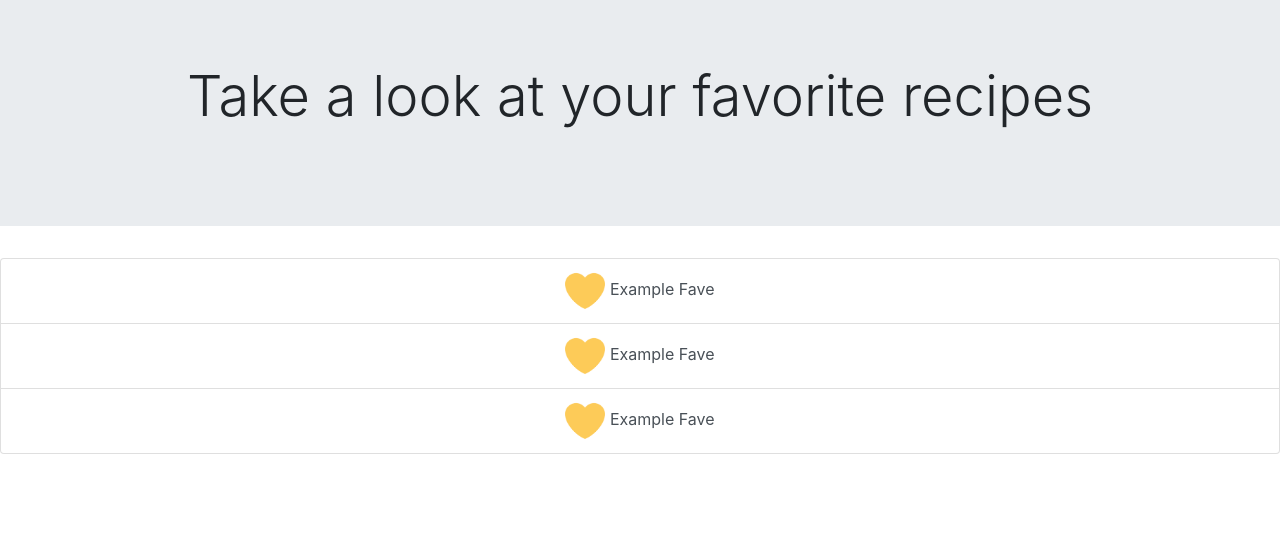
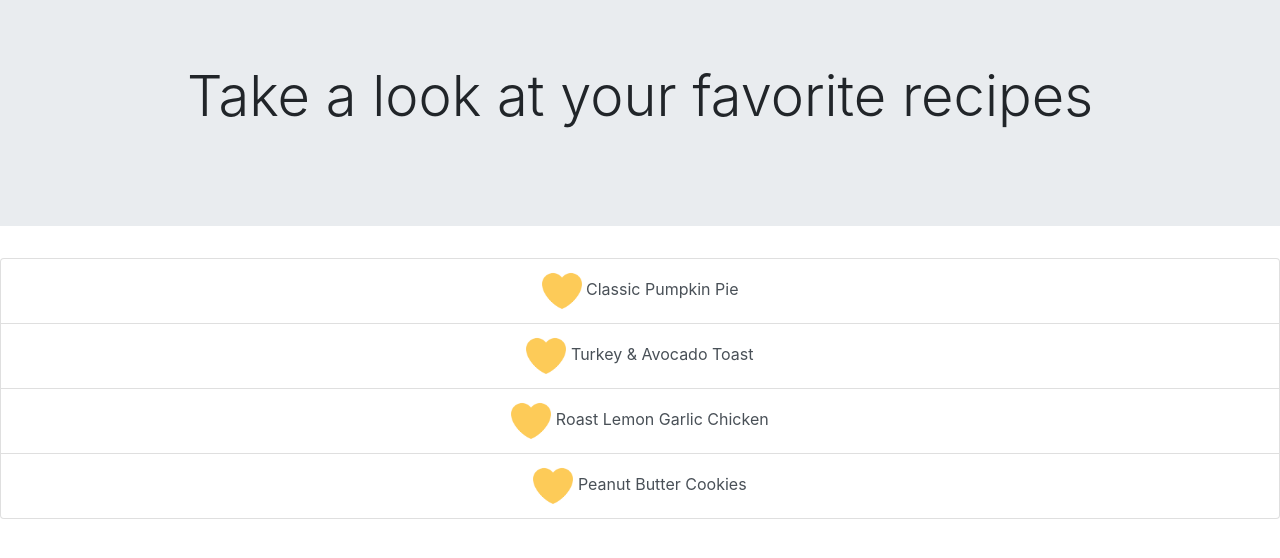
Before and after one commit to beckydiaz/savour, a Django app: page /savour/favorites in a window 1280 px wide. Shown: the part 67-625 px from the top of the page. Run offline with Django 3.2, Linux system fonts and the light colour scheme; parts of the project's set-up code (start-up, migrations or seed data) failed here and were passed over; some libraries are stand-ins or nearby versions.

Commit message:
Updated templates (except list template)

```diff
--- a/apps/savour_app/templates/savour_app/savour_account.html
+++ b/apps/savour_app/templates/savour_app/savour_account.html
@@ -26,7 +26,7 @@
                         <a class="nav-link" href="/savour/dashboard">Dashboard <span class="sr-only">(current)</span></a>
                         </li>
                         <li class="nav-item active">
-                        <a class="nav-link" href="#">My Account</a>
+                        <a class="nav-link" href="/savour/update/account">My Account</a>
                         </li>
                         <li class="nav-item active">
                         <a class="nav-link" href="/user/logout">Logout</a>
--- a/apps/savour_app/templates/savour_app/savour_dashboard.html
+++ b/apps/savour_app/templates/savour_app/savour_dashboard.html
@@ -59,6 +59,7 @@
             <a href="/savour/recipes" class="btn btn-success btn-lg">Recipes</a>
         </div>
     </div>
+
     <div class="card text-center" style="width: 18%; display: inline-block; margin: 45px;">
         <img src="{% static 'savour_app/img/fave.png' %}" height="200" class="card-img-top" alt="...">
         <div class="card-body">
--- a/apps/savour_app/templates/savour_app/savour_favorites.html
+++ b/apps/savour_app/templates/savour_app/savour_favorites.html
@@ -27,7 +27,7 @@
                 <a class="nav-link" href="/savour/dashboard">Dashboard <span class="sr-only">(current)</span></a>
                 </li>
                 <li class="nav-item active">
-                <a class="nav-link" href="#">My Account</a>
+                <a class="nav-link" href="/savour/update/account">My Account</a>
                 </li>
                 <li class="nav-item active">
                 <a class="nav-link" href="/user/logout">Logout</a>
@@ -49,17 +49,21 @@
             <!-- {{favorite.recipe.name}} -->
         </a>
         <!-- {% endfor %} -->
-        <a href="#" class="list-group-item list-group-item-action">
+        <a href="https://www.allrecipes.com/recipe/23439/perfect-pumpkin-pie/?internalSource=previously%20viewed&referringContentType=Homepage" class="list-group-item list-group-item-action">
             <img src="{% static 'savour_app/img/fave.png' %}" width="40" height="40" alt="">
-            Example Fave
+            Classic Pumpkin Pie
         </a>
-        <a href="#" class="list-group-item list-group-item-action">
+        <a href="https://www.allrecipes.com/recipe/201117/turkey-avocado-panini/?internalSource=hub%20recipe&referringContentType=Search&clickId=cardslot%201" class="list-group-item list-group-item-action">
             <img src="{% static 'savour_app/img/fave.png' %}" width="40" height="40" alt="">
-            Example Fave
+            Turkey & Avocado Toast
         </a>
-        <a href="#" class="list-group-item list-group-item-action">
+        <a href="https://www.allrecipes.com/recipe/240993/lemon-garlic-chicken/?internalSource=hub%20recipe&referringContentType=Search&clickId=cardslot%201" class="list-group-item list-group-item-action">
             <img src="{% static 'savour_app/img/fave.png' %}" width="40" height="40" alt="">
-            Example Fave
+            Roast Lemon Garlic Chicken
+        </a>
+        <a href="https://www.allrecipes.com/recipe/26200/peanut-butter-cookies-ix/?internalSource=hub%20recipe&referringContentType=Search&clickId=cardslot%204" class="list-group-item list-group-item-action">
+            <img src="{% static 'savour_app/img/fave.png' %}" width="40" height="40" alt="">
+            Peanut Butter Cookies
         </a>
     </div>
 
```
Also changed, not shown: apps/savour_app/templates/savour_app/savour_pantry.html (+10 -4 lines), apps/savour_app/templates/savour_app/savour_recipes.html (+18 -19 lines), db.sqlite3.
